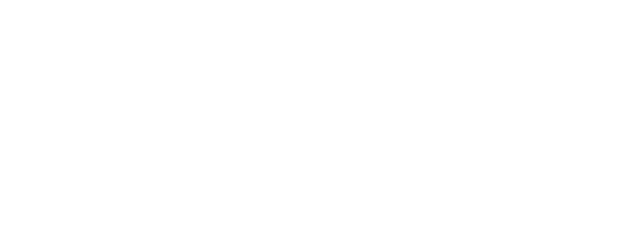
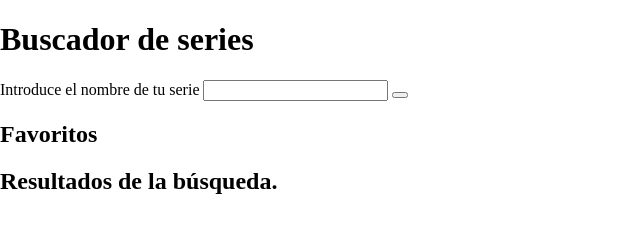
Before and after one commit to EvaMarco/m2-evaluacion-final-EvaMarco, a website: page _src/templates/index.html in a window 1280 px wide. Shown: the whole page, without its empty margins (0-640 px from the left). Drawn offline with nearby package versions, Linux system fonts and the light colour scheme; files that its build step writes are made by us from their sources.

Commit message:
Add basic HTML structure

```diff
--- a/_src/templates/index.html
+++ b/_src/templates/index.html
@@ -7,8 +7,23 @@
   <link rel="icon" href="favicon.png"/>
 	<link rel="stylesheet" href="assets/css/main.css">
 </head>
-<body>
-
+<body class="page">
+  <header class="page__header">
+    <h1 class="page__title">Buscador de series</h1>
+    <label for="text">Introduce el nombre de tu serie</label>
+    <input type="text" name="text" id="text" class="input__text js__inputText">
+    <button type = "button" class="btn search__btn js__searchBtn"></button>
+  </header>
+  <main class="page__main">
+    <aside class="fav">
+      <h2 class="aside__title">Favoritos</h2>
+    </aside>
+    <section class="search__results js__results">
+      <h2 class="result__title">
+        Resultados de la búsqueda.
+      </h2>
+    </section>
+  </main>
   <script src="assets/js/main.js"></script>
 </body>
 </html>
```
Also changed, not shown: README.md.
